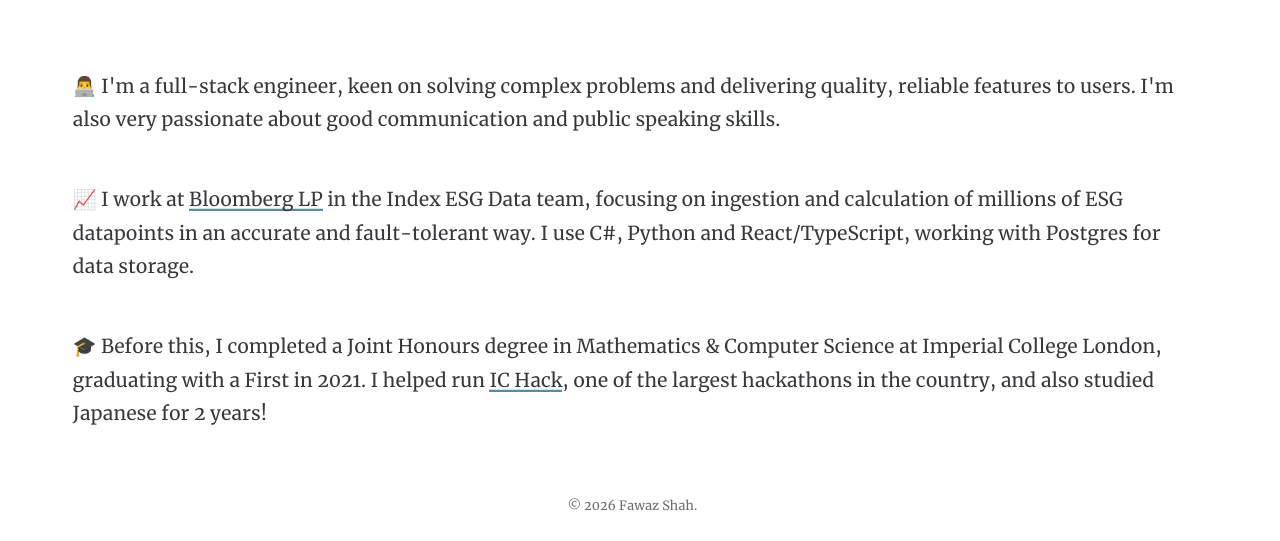
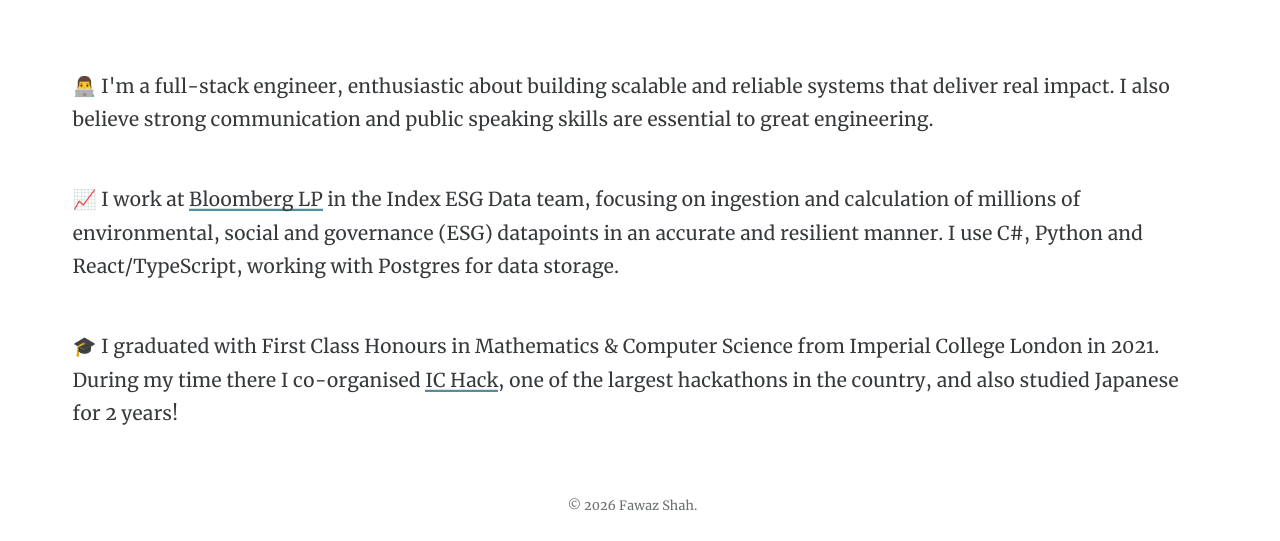
Before and after one commit to fawazshah/personal-website, an Astro site: page /about in a window 1280 px wide. Shown: the part 377-918 px from the top of the page. Built offline with nearby package versions, Linux system fonts and the light colour scheme; Astro itself is replaced by a stand-in of ours.

Commit message:
Update wording

```diff
--- a/src/pages/about.astro
+++ b/src/pages/about.astro
@@ -9,9 +9,9 @@ const permalink = `${Astro.site.href}about`;
 <BaseLayout title={title} description={description} permalink={permalink} current="about">
   <div class="container">
     <h1>About Me</h1>
-    <p>👨‍💻 I'm a full-stack engineer, keen on solving complex problems and delivering quality, reliable features to users. I'm also very passionate about good communication and public speaking skills.</p>
-    <p>📈 I work at <a href="https://www.bloomberg.com/company/values/tech-at-bloomberg/" target=_blank">Bloomberg LP</a> in the Index ESG Data team, focusing on ingestion and calculation of millions of ESG datapoints in an accurate and fault-tolerant way. I use C#, Python and React/TypeScript, working with Postgres for data storage.</p>
-    <p>🎓 Before this, I completed a Joint Honours degree in Mathematics & Computer Science at Imperial College London, graduating with a First in 2021. I helped run <a href="https://ichack.org/" target="_blank">IC Hack</a>, one of the largest hackathons in the country, and also studied Japanese for 2 years!</p>
+    <p>👨‍💻 I'm a full-stack engineer, enthusiastic about building scalable and reliable systems that deliver real impact. I also believe strong communication and public speaking skills are essential to great engineering.</p>
+    <p>📈 I work at <a href="https://www.bloomberg.com/company/values/tech-at-bloomberg/" target=_blank">Bloomberg LP</a> in the Index ESG Data team, focusing on ingestion and calculation of millions of environmental, social and governance (ESG) datapoints in an accurate and resilient manner. I use C#, Python and React/TypeScript, working with Postgres for data storage.</p>
+    <p>🎓 I graduated with First Class Honours in Mathematics & Computer Science from Imperial College London in 2021. During my time there I co-organised <a href="https://ichack.org/" target="_blank">IC Hack</a>, one of the largest hackathons in the country, and also studied Japanese for 2 years!</p>
   </div>
 </BaseLayout>
 
```
